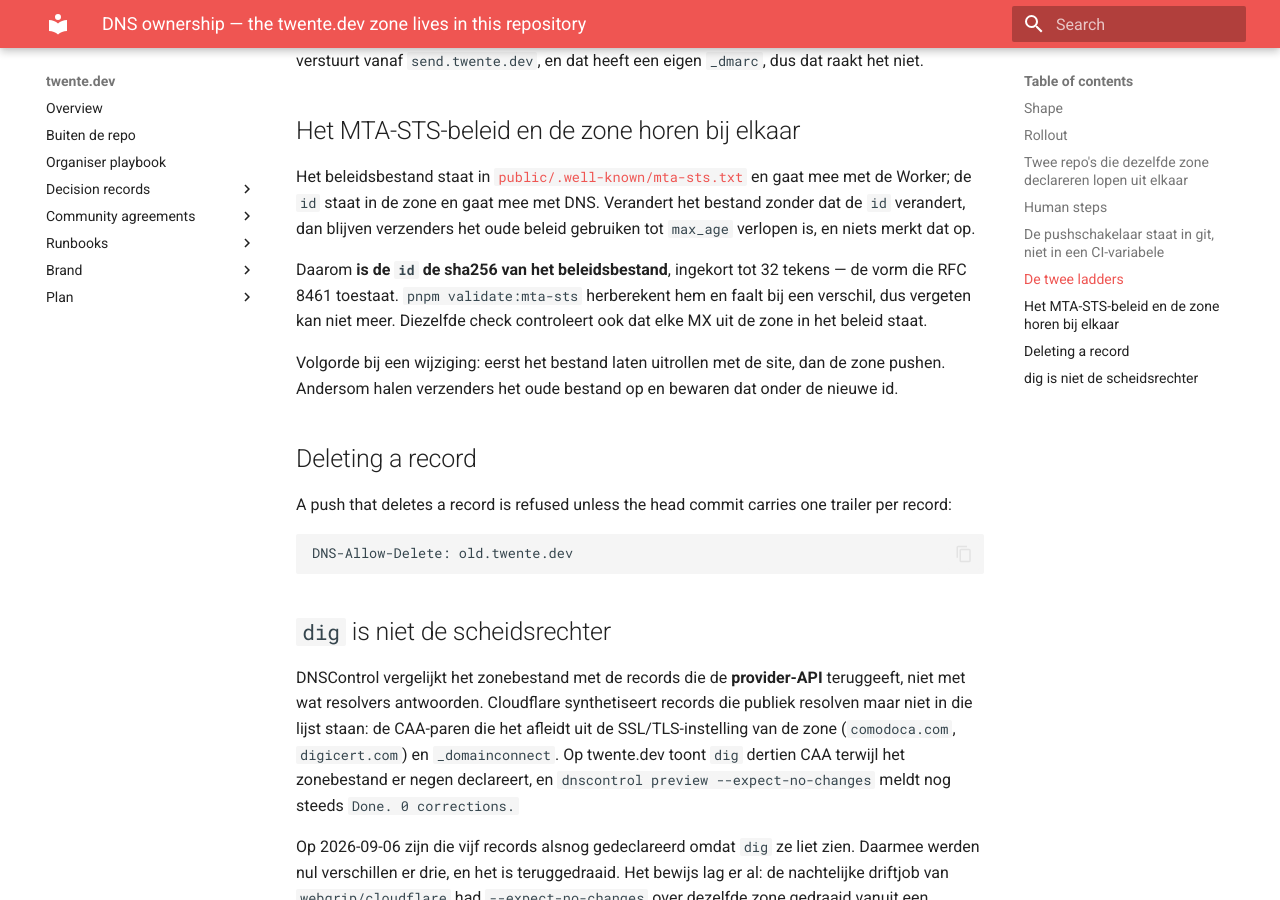
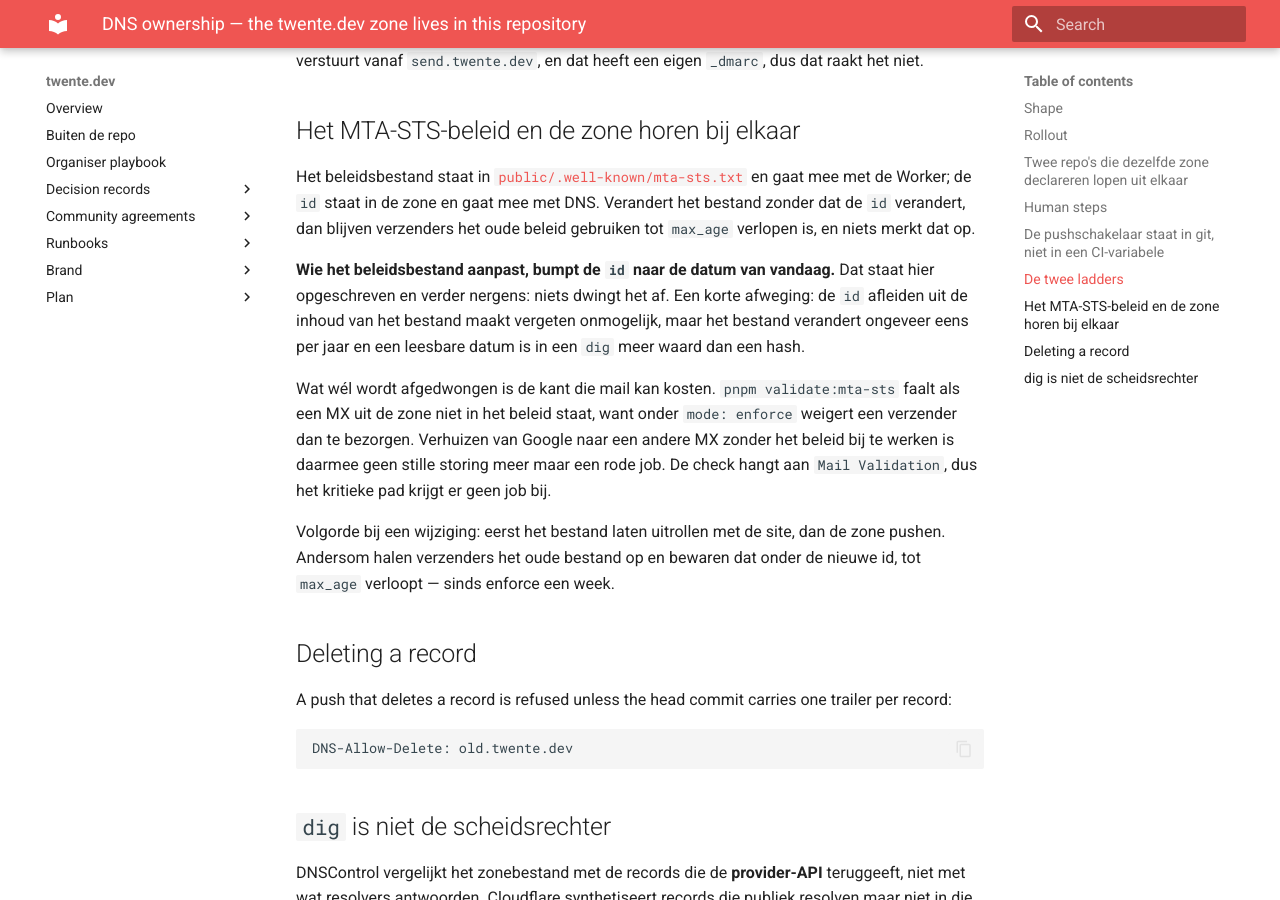
Before and after one commit to webgrip/twente.dev, an MkDocs documentation site: the page built from docs/plan/dns-ownership.md, in a window 1280 px wide and 900 px high, scrolled down 2710 px. Built offline with MkDocs 1.6.1 and Material for MkDocs 9.7.7, drawn with Linux system fonts in a browser that asks for light colours.

Commit message:
refactor(mail): de mta-sts-check bewaakt alleen nog wat mail kan kosten
De id-controle is eruit en daarmee ook de reden om de id een hash te laten zijn:
het beleidsbestand verandert ongeveer eens per jaar, en een leesbare datum is in
een dig meer waard dan zestien bytes hex. De id gaat terug naar 20260917, de dag
waarop het beleid op enforce ging.

Wat blijft is de helft die een storing voorkomt: elke MX uit de zone moet in het
beleid staan. Onder mode: enforce weigert een verzender anders te bezorgen, dus
een MX-verhuizing zonder beleidsupdate is inkomende mail die stilvalt. Vijftien
regels in plaats van vijftig.

Dat de id met de hand wordt gebumpt staat nu als regel in het plan, waar eerder
de check het afdwong.

Co-Authored-By: Claude Opus 5 (1M context) <noreply@anthropic.com>

```diff
--- a/docs/plan/dns-ownership.md
+++ b/docs/plan/dns-ownership.md
@@ -91,13 +91,20 @@ en gaat mee met de Worker; de `id` staat in de zone en gaat mee met DNS. Verande
 zonder dat de `id` verandert, dan blijven verzenders het oude beleid gebruiken tot `max_age`
 verlopen is, en niets merkt dat op.
 
-Daarom **is de `id` de sha256 van het beleidsbestand**, ingekort tot 32 tekens — de vorm die
-RFC 8461 toestaat. `pnpm validate:mta-sts` herberekent hem en faalt bij een verschil, dus
-vergeten kan niet meer. Diezelfde check controleert ook dat elke MX uit de zone in het beleid
-staat.
+**Wie het beleidsbestand aanpast, bumpt de `id` naar de datum van vandaag.** Dat staat hier
+opgeschreven en verder nergens: niets dwingt het af. Een korte afweging: de `id` afleiden uit de
+inhoud van het bestand maakt vergeten onmogelijk, maar het bestand verandert ongeveer eens per
+jaar en een leesbare datum is in een `dig` meer waard dan een hash.
+
+Wat wél wordt afgedwongen is de kant die mail kan kosten. `pnpm validate:mta-sts` faalt als een
+MX uit de zone niet in het beleid staat, want onder `mode: enforce` weigert een verzender dan te
+bezorgen. Verhuizen van Google naar een andere MX zonder het beleid bij te werken is daarmee
+geen stille storing meer maar een rode job. De check hangt aan `Mail Validation`, dus het
+kritieke pad krijgt er geen job bij.
 
 Volgorde bij een wijziging: eerst het bestand laten uitrollen met de site, dan de zone pushen.
-Andersom halen verzenders het oude bestand op en bewaren dat onder de nieuwe id.
+Andersom halen verzenders het oude bestand op en bewaren dat onder de nieuwe id, tot `max_age`
+verloopt — sinds enforce een week.
 
 ## Deleting a record
 
```
Also changed, not shown: 2 other files.
